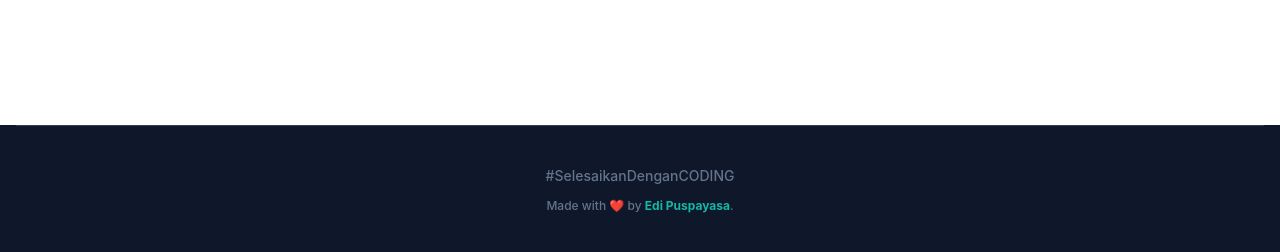
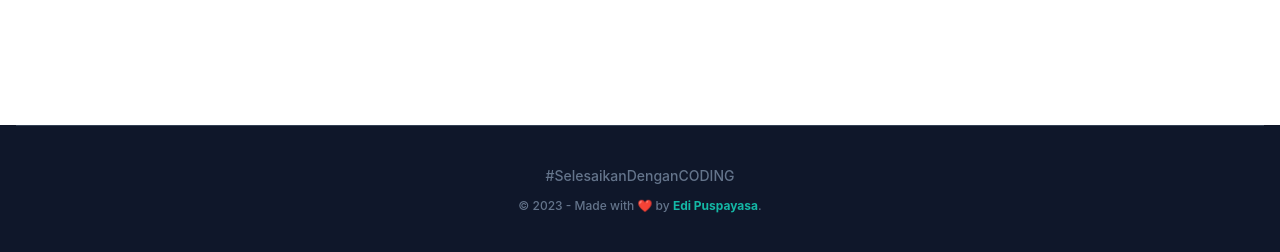
Before and after one commit to putuedipuspayasa/portfolio, a website: page index.html in a window 1280 px wide. Shown: the part 3502-3754 px from the top of the page. Drawn offline with Linux system fonts and the light colour scheme.

Commit message:
add copyright on footer

```diff
--- a/index.html
+++ b/index.html
@@ -359,7 +359,7 @@
             <div class="w-full pt-10 border-t border-slate-700">
 
                 <p class="font-medium text-sm text-slate-500 text-center mb-3">#SelesaikanDenganCODING</p>
-                <p class="font-medium text-xs text-slate-500 text-center">Made with ❤️ by <a href="https://www.instagram.com/edi.puspayasa/" target="_blank" class="font-bold text-primary">Edi Puspayasa</a>.</p>
+                <p class="font-medium text-xs text-slate-500 text-center">&copy; <script>document.write(new Date().getFullYear())</script> - Made with ❤️ by <a href="https://www.instagram.com/edi.puspayasa/" target="_blank" class="font-bold text-primary">Edi Puspayasa</a>.</p>
             </div>
         </div>
     </footer>
```
